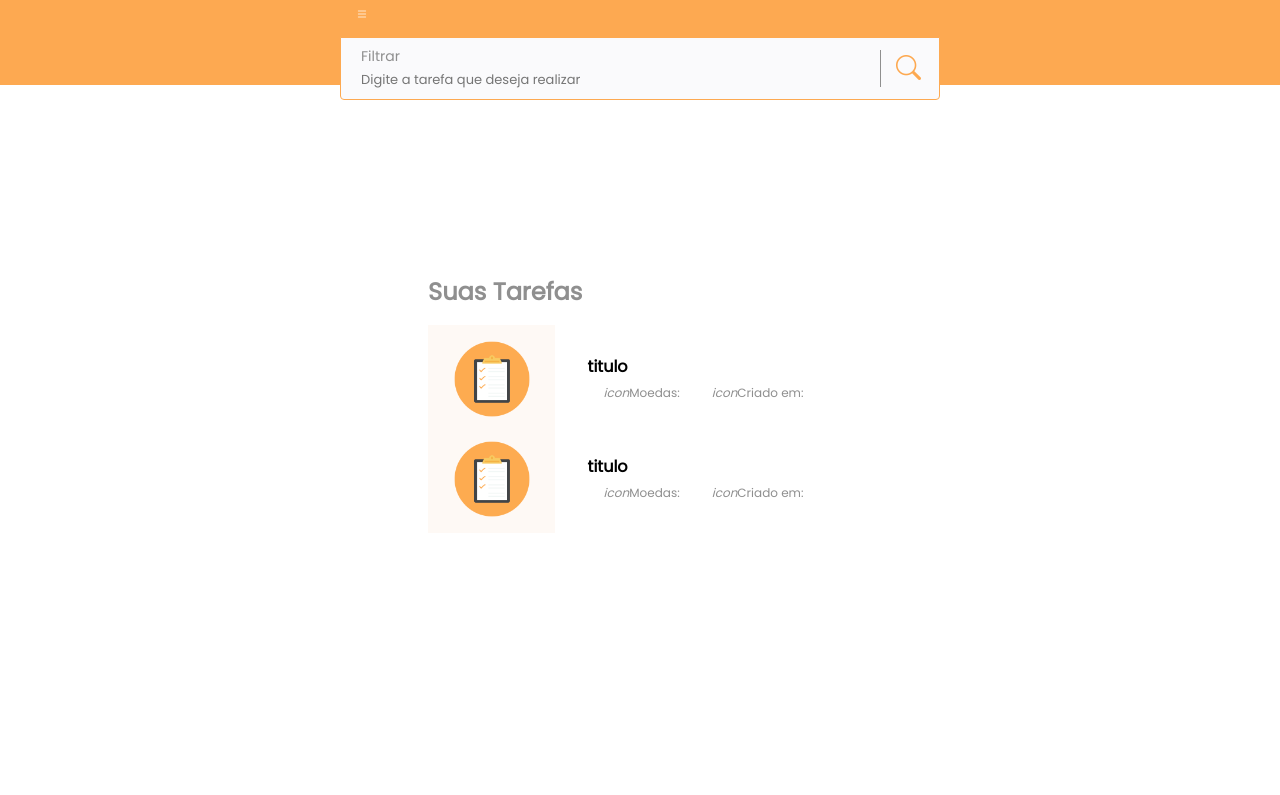
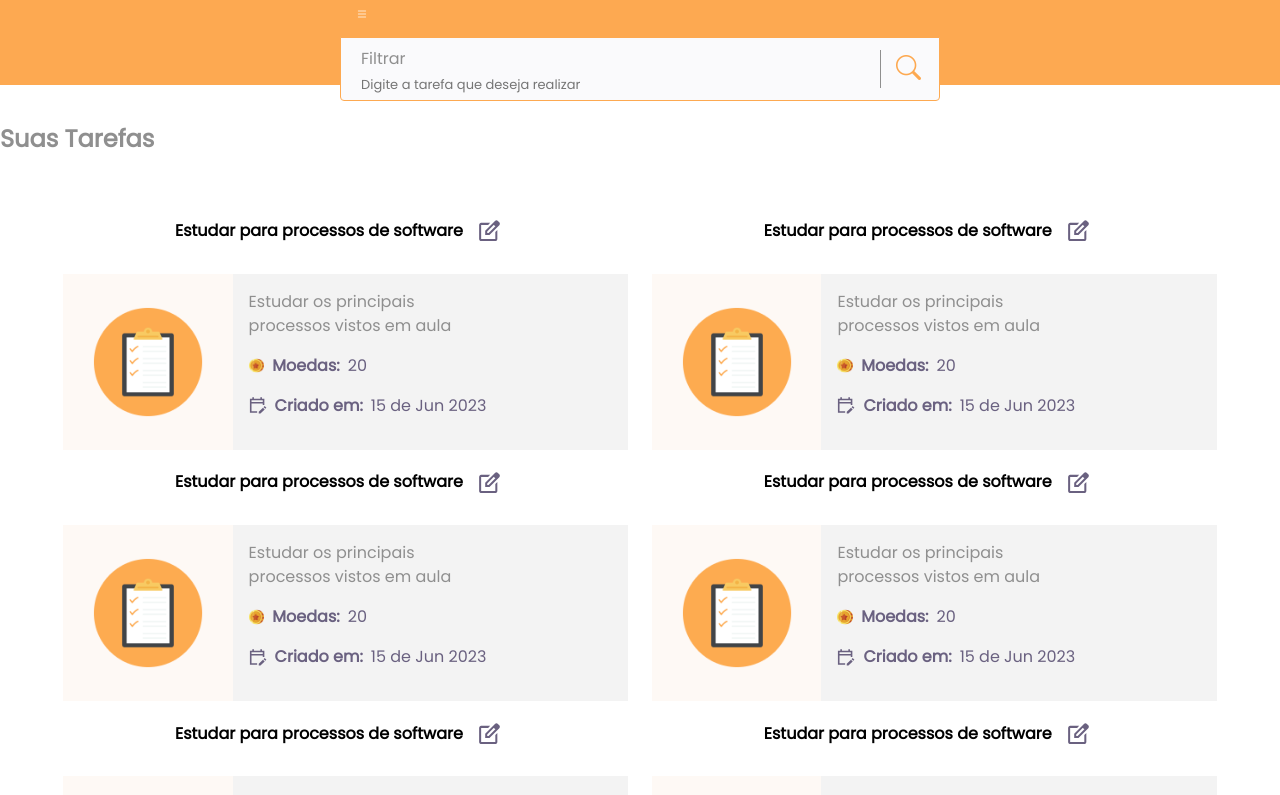
Before and after one commit to Pedrox007/reward-yourself-front, a React (Vite) app: page /tarefas in a window 1280 px wide. Shown: the top 795 px of the page. Built offline with nearby package versions, Linux system fonts and the light colour scheme.

Commit message:
card das tarefas

```diff
--- a/src/components/Card.jsx
+++ b/src/components/Card.jsx
@@ -1,23 +1,40 @@
 import React from 'react'
 import '../styles/card.scss'
 import list_icon from '../assets/list.png'
+import coin_icon from '../assets/coin_icon.png'
+
+const data = Date(Date.now())
+let dia= data.toString().slice(8,11)
+let mes= data.toString().slice(4,7)
+let ano= data.toString().slice(10,16)
 const Card = () => {
   return (
     <>
+    <div className='card-header'>Estudar para processos de software<span>
+       <svg width="22" height="22" viewBox="0 0 22 22" fill="none" xmlns="http://www.w3.org/2000/svg">
+      <path d="M2.20834 21.6875C1.63542 21.6875 1.14479 21.4836 0.73646 21.076C0.328127 20.6684 0.124307 20.1777 0.125002 19.6041V5.02079C0.125002 4.44788 0.329168 3.95725 0.737502 3.54892C1.14584 3.14058 1.63611 2.93676 2.20834 2.93746H11.5052L9.42188 5.02079H2.20834V19.6041H16.7917V12.3645L18.875 10.2812V19.6041C18.875 20.177 18.6708 20.6677 18.2625 21.076C17.8542 21.4843 17.3639 21.6882 16.7917 21.6875H2.20834ZM13.849 3.53642L15.3333 4.99475L8.45834 11.8698V13.3541H9.91667L16.8177 6.45308L18.3021 7.91142L10.8021 15.4375H6.375V11.0104L13.849 3.53642ZM18.3021 7.91142L13.849 3.53642L16.4531 0.932251C16.8698 0.515584 17.3691 0.307251 17.951 0.307251C18.533 0.307251 19.0233 0.515584 19.4219 0.932251L20.8802 2.41663C21.2795 2.81593 21.4792 3.30204 21.4792 3.87496C21.4792 4.44788 21.2795 4.93399 20.8802 5.33329L18.3021 7.91142Z" fill="#6A6180"/>
+      </svg>
+    </span>
+</div>
         <div className="card">
+
             <div className="left">
               <img src={list_icon} alt="list_icon" />
             </div>
 
             <div className="right">
-              <div className="">
-              <h4>titulo</h4>
-                <span><i>icon</i>Moedas:</span>
-                <span><i>icon</i>Criado em:</span>
+              <div className="card-body">
+              <h4>Estudar os principais processos vistos em aula</h4>
+                <span className='card-text'><img src={coin_icon} alt="coin_icon" />Moedas: <p className='text-value'>20</p></span>
+                <span className='card-text'><svg width="18" height="17" viewBox="0 0 18 17" fill="none" xmlns="http://www.w3.org/2000/svg">
+<path d="M0.916565 15.716V1.82715H3.32427V0.283936H4.92941V1.82715H11.3499V0.283936H12.9551V1.82715H15.3628V7.99998H13.7577V6.45677H2.5217V14.1728H8.13968V15.716H0.916565ZM16.2657 11.858L14.5602 10.2183L15.7039 9.11881L17.4093 10.7585L16.2657 11.858ZM9.74481 16.4876V14.848L13.9984 10.7585L15.7039 12.3981L11.4503 16.4876H9.74481ZM2.5217 4.91356H13.7577V3.37036H2.5217V4.91356Z" fill="#6A6180"/>
+</svg>Criado em: <p className='text-value'>{`${dia} de ${mes} ${ano}`}</p></span>
               </div>
             </div>
         </div>
     </>
   )
 }
+
+
 export default Card;
--- a/src/components/Tarefas.jsx
+++ b/src/components/Tarefas.jsx
@@ -1,17 +1,23 @@
 import React from 'react'
 import Navbar from './NavBar'
 import Card from './Card'
-
+import '../styles/main.scss'
 const Tarefas = () => {
   return (
     <div>
       <Navbar/>
-      <main>
+      <main >
         <h1>Suas Tarefas</h1>
         <section>
-          <ul>
-            <li><Card/></li>
-            <li><Card/></li>
+          <ul className='card-list'>
+            <li className='item'><Card/></li>
+            <li className='item'><Card/></li>
+            <li className='item'><Card/></li>
+            <li className='item'><Card/></li>
+            <li className='item'><Card/></li>
+            <li className='item'><Card/></li>
+            <li className='item'><Card/></li>
+            <li className='item'><Card/></li>
           </ul>
         </section>
       </main>
--- a/src/styles/card.scss
+++ b/src/styles/card.scss
@@ -1,20 +1,71 @@
+@use 'vars.scss' as var;
+@use 'main.scss' as m;
+
 li{
     list-style: none;
+}
+.card-header{
+    @include m.font(16px,700,20px);
+    @include m.flex(center,center);
+    flex-direction: row;
+    margin-top: 16px;
+    span{
+        display: flex;
+        justify-self: end;
+    }
+    svg{
+        max-width: 21.38px;
+        max-height: 21.38px;
+    }
+}
+h4{
+    @include m.font(16px,400,24px);
+    color: var.$font-color;
+    text-wrap:balance;
+}
+.item{
+    display: flex;
+    flex-flow: column wrap;
+}
+.card-list{
+    display: flex;
+    flex-flow: wrap;
+    justify-content: center;
 }
 .card{
     display:grid;
     grid-template-columns:30% 70%;
     max-height: 100px;
+    margin: 0px 12px 50px;
+    .right{
+        @include m.flex(start,start);
+        flex-direction:column;
+        background-color: rgba(237, 237, 237, 0.66);
+        span{
+            display: flex;
+            flex-direction: row;
+            align-items: center;
+        }
+        svg{margin-right: 8px;}
+        img{
+                margin-right: 8px;
+                max-width: 18px;
+                max-height: 15.74px;
+            }
 
-    .right{
-        display:flex;
-        justify-content:center;
-        align-items:center;
-        flex-direction:column;
-        padding:1rem;
     }
-    img{
-        max-width: 80%;
+    .card-text{
+        @include m.font(16px,700,24px);
+        color: var.$font-color-card;
+        display: block;
+        margin-left: 0px;
+        text-align: left;
     }
-
+    .text-value{
+        @include m.font(16px,400,24px);
+        margin-left: 8px;
+    }
+    .left{
+        img{  max-width: 100%; }
+    }
 }
--- a/src/styles/main.scss
+++ b/src/styles/main.scss
@@ -1,11 +1,5 @@
+@use './vars.scss' as var;
 @import url('https://fonts.googleapis.com/css2?family=Poppins:wght@400&display=swap');
-$primary-color:#FDA951;
-$primary-color-dark:#f79329;
-$bg-white:#ffffff;
-$bg-form:#F5F5F5;
-$bg-yellow:#fef9f5;
-$font-color:#8F8F8F;
-$text-input-color:#FAFAFC;
 
 *{
   padding:0;
@@ -13,6 +7,21 @@ $text-input-color:#FAFAFC;
   box-sizing:border-box;
   font-family: Poppins,sans-serif;
 }
+@mixin flex($justify,$align){
+  display:flex;
+  justify-content:$justify;
+  align-items:$align;
+  padding:1rem;
+}
+@mixin font($size,$weight,$line-height){
+  font-size: $size;
+  font-weight: $weight;
+  line-height: $line-height;
+}
+main{
+  padding-top: 500px;
+}
+
 body{
   display:flex;
   width: 100%;
@@ -26,20 +35,20 @@ body{
   display:grid;
   grid-template-columns:50% 50%;
   border-radius:10;
-  box-shadow:5px 5px 10px rgba(0,0,0,.212);
+  box-shadow:5px 5px 5px rgba(0,0,0,.212);
   overflow:hidden;
   margin-top:40px;
 }
 
 .link{
-  color:$primary-color;
+  color:var.$primary-color;
   text-decoration:none;
 }
 span{
   margin:1rem 1rem;
   text-align:center;
   font-size:12px;
-  color:$font-color;
+  color:var.$font-color;
 }
 .social-box{
   display:flex;
@@ -52,7 +61,7 @@ span{
   justify-content:center;
   max-height:3rem;
   max-width:5rem;
-  border:1px solid $font-color;
+  border:1px solid var.$font-color;
   border-radius:4px;
   margin: 0px 12px;
   padding:0px 14px;
@@ -70,24 +79,19 @@ span{
   background-image:url('../assets/facebook.svg');
 }
 
-@mixin flex{
-  display:flex;
-  justify-content:center;
-  align-items:center;
-  padding:1rem;
-}
+
 .left{
-  @include flex();
-  background-color:$bg-yellow;
+  @include flex(center,center);
+  background-color:var.$bg-yellow;
   img{
   width:80%;
   }
 }
 
 .right {
-@include flex();
+@include flex(center,center);
   flex-direction:column;
-  background-color:$bg-white;
+  background-color:var.$bg-white;
   padding:1rem;
 }
 form{
@@ -101,7 +105,7 @@ form{
   margin:0px 0px 0px 0px;
   border:1px solid #E6E6F0;
   border-radius: 4px;
-  background-color:$text-input-color;
+  background-color:var.$text-input-color;
 }
 .input-block{
  @include input--block(0.5rem);
@@ -109,11 +113,8 @@ form{
   label{
   margin-left:12px;
   font-style: normal;
-  font-weight: 400;
-  font-size: 14px;
-  line-height: 20px;
   text-align:left;
-  color:$font-color;
+  color:var.$font-color;
 }
   &:nth-child(even){
     border-bottom-right-radius:0px;
@@ -131,9 +132,9 @@ form{
   margin:2rem 0 2rem 0;
   label{margin-left:5px;
        font-size:12px;
-       color:$font-color;}
+       color:var.$font-color;}
   a{
-    color:$font-color;
+    color:var.$font-color;
     justify-content:flex-end;
     margin-left:5rem;
   }
@@ -144,23 +145,20 @@ form{
   background: rgba(0, 0, 0, 0.0); /* Black see-through */
   width: 100%;
   opacity:1;
-  color: $primary-color;
+  color: var.$primary-color;
   font-size: 20px;
   padding: 20px;
   text-align: center;
   span{
-    color:$primary-color-dark;
+    color:var.$primary-color-dark;
     font-size: inherit;
   }
 }
 h1{
 align-self:flex-start;
 margin-bottom:1rem;
-font-weight: 600;
-font-size: 1.5rem;
-line-height: 34px;
-color:$font-color;
-text-align: left;
+@include font(1.5rem,600,34px);
+color:var.$font-color;
 }
 
 @mixin input($width){
@@ -169,7 +167,7 @@ text-align: left;
   border:none;
   outline: none;
   background-color:#FAFAFC;
-  color:$font-color;
+  color:var.$font-color;
 }
 
 input{
@@ -182,9 +180,9 @@ input{
     padding:0px 12px 0px 12px;
    }
   &[type='submit']{
-    background-color:$primary-color;
+    background-color:var.$primary-color;
     border-radius:4px;
-    color:$bg-form;
+    color:var.$bg-form;
     font-size:0.8rem;
     font-weight:bold;
     padding:0.5rem;
@@ -199,10 +197,8 @@ input{
   border: 1px solid;
   border-radius: 4px;
   outline: none;
-  accent-color: $primary-color;
-
+  accent-color: var.$primary-color;
   }
-
 }
 
 @media (max-width:762px){
--- a/src/styles/navbar.scss
+++ b/src/styles/navbar.scss
@@ -1,15 +1,15 @@
 @use 'main.scss' as m;
+@use 'vars.scss' as var;
 
 .navbar{
     width: 100%;
     display: flex;
     position:fixed;
     justify-content: center;
-    background-color:m.$primary-color ;
+    background-color:var.$primary-color ;
     inset: 0px 0px;
     max-height: 85px;
      .menu-icon{
-
         color: white;
         justify-self: start;
      }
@@ -25,7 +25,7 @@
         @include m.input--block(0px);
         min-width:600px;
         margin-top: 12px;
-        border-color: m.$primary-color;
+        border-color: var.$primary-color;
         label{
             display: block;
         }
@@ -33,7 +33,7 @@
     .search{
         position: absolute;
         inset: 20% 90%;
-        border:solid 1px m.$font-color;
+        border:solid 1px var.$font-color;
         border-right: 0;
         border-top: 0;
         border-bottom:0 ;
@@ -45,7 +45,7 @@
 
         i{
             font-size: 25px;
-            color:m.$primary-color;
+            color:var.$primary-color;
         }
     }
 }
--- /dev/null
+++ b/src/styles/vars.scss
@@ -0,0 +1,8 @@
+$primary-color:#FDA951;
+$primary-color-dark:#f79329;
+$bg-white:#ffffff;
+$bg-form:#F5F5F5;
+$bg-yellow:#fef9f5;
+$font-color:#8F8F8F;
+$font-color-card:#6A6180;
+$text-input-color:#FAFAFC;
```
Also changed, not shown: src/assets/coin_icon.png (added).
